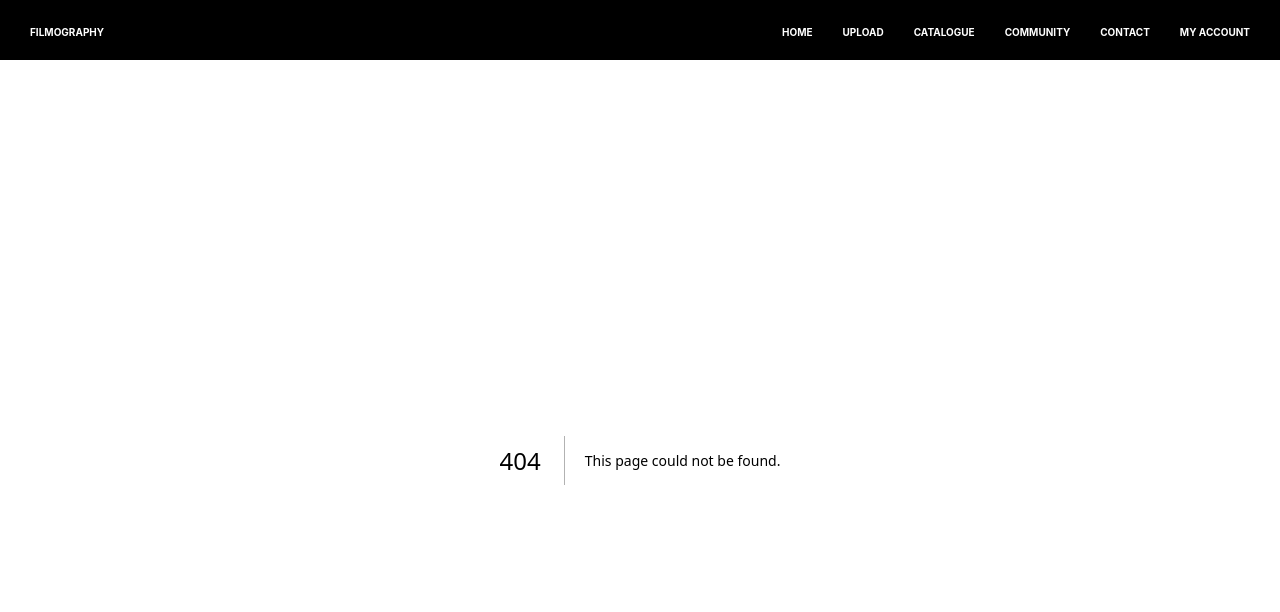
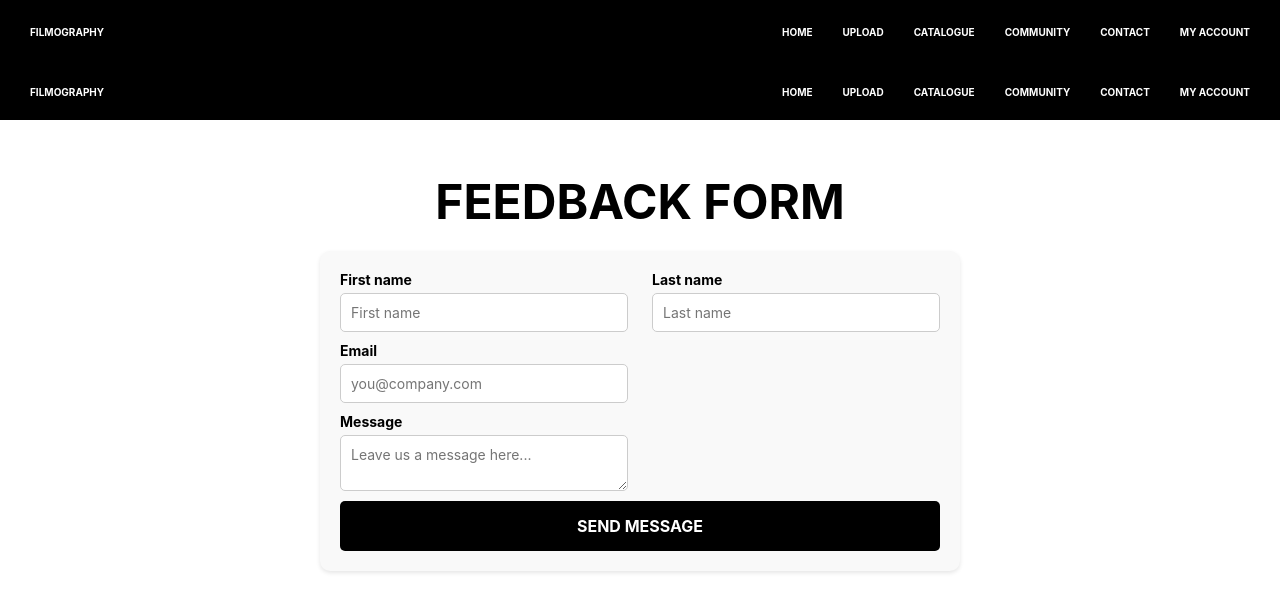
Before and after one commit to nickng9/filmsim, a Next.js app in the folder frontend/: page /contact in a window 1280 px wide. Before the commit this address had no page. Shown: the top 612 px of the page. Built offline with nearby package versions, Linux system fonts and the light colour scheme.

Commit message:
adding foundational work for contact form

```diff
--- /dev/null
+++ b/frontend/src/app/contact/ContactForm.tsx
@@ -0,0 +1,31 @@
+// src/app/contact/ContactForm.tsx
+import React from 'react';
+import styles from '../../styles/ContactForm.module.css';
+
+const ContactForm: React.FC = () => {
+  return (
+    <form className={styles.form}>
+      <div className={styles.formGroup}>
+        <div className={styles.inputGroup}>
+          <label htmlFor="firstName">First name</label>
+          <input type="text" id="firstName" name="firstName" placeholder="First name" />
+        </div>
+        <div className={styles.inputGroup}>
+          <label htmlFor="lastName">Last name</label>
+          <input type="text" id="lastName" name="lastName" placeholder="Last name" />
+        </div>
+      </div>
+      <div className={styles.inputGroup}>
+        <label htmlFor="email">Email</label>
+        <input type="email" id="email" name="email" placeholder="you@company.com" />
+      </div>
+      <div className={styles.inputGroup}>
+        <label htmlFor="message">Message</label>
+        <textarea id="message" name="message" placeholder="Leave us a message here..."></textarea>
+      </div>
+      <button type="submit" className={styles.submitButton}>Send message</button>
+    </form>
+  );
+};
+
+export default ContactForm;
--- /dev/null
+++ b/frontend/src/app/contact/layout.tsx
@@ -0,0 +1,14 @@
+// src/app/contact/layout.tsx
+import '../globals.css';
+import Navbar from '../components/Navbar';
+
+export default function ContactLayout({ children }) {
+  return (
+    <html lang="en">
+      <body>
+        <Navbar />
+        {children}
+      </body>
+    </html>
+  );
+}
--- /dev/null
+++ b/frontend/src/app/contact/page.tsx
@@ -0,0 +1,15 @@
+// src/app/contact/page.tsx
+import React from 'react';
+import ContactForm from './ContactForm';
+import styles from '../../styles/ContactForm.module.css';
+
+const ContactPage: React.FC = () => {
+  return (
+    <div className={styles.container}>
+      <h1 className={styles.title}>FEEDBACK FORM</h1>
+      <ContactForm />
+    </div>
+  );
+};
+
+export default ContactPage;
--- /dev/null
+++ b/frontend/src/styles/ContactForm.module.css
@@ -0,0 +1,72 @@
+/* src/styles/ContactForm.module.css */
+.container {
+    display: flex;
+    flex-direction: column;
+    align-items: center;
+    padding: 20px;
+  }
+
+  .title {
+    font-family: 'Inter', sans-serif;
+    font-size: 48px;
+    font-weight: bold;
+    text-transform: uppercase;
+    margin-bottom: 20px;
+  }
+
+  .form {
+    display: flex;
+    flex-direction: column;
+    width: 100%;
+    max-width: 600px;
+    padding: 20px;
+    background-color: #f9f9f9;
+    border-radius: 10px;
+    box-shadow: 0 2px 4px rgba(0, 0, 0, 0.1);
+  }
+
+  .formGroup {
+    display: flex;
+    justify-content: space-between;
+  }
+
+  .inputGroup {
+    display: flex;
+    flex-direction: column;
+    width: 48%;
+  }
+
+  .inputGroup label {
+    margin-bottom: 5px;
+    font-family: 'Inter', sans-serif;
+    font-size: 14px;
+    font-weight: bold;
+  }
+
+  .inputGroup input,
+  .inputGroup textarea {
+    padding: 10px;
+    font-family: 'Inter', sans-serif;
+    font-size: 14px;
+    border: 1px solid #ccc;
+    border-radius: 5px;
+    margin-bottom: 10px;
+  }
+
+  .submitButton {
+    background-color: black;
+    color: white;
+    font-family: 'Inter', sans-serif;
+    font-size: 16px;
+    font-weight: bold;
+    text-transform: uppercase;
+    padding: 15px;
+    border: none;
+    border-radius: 5px;
+    cursor: pointer;
+    transition: background-color 0.3s ease;
+  }
+
+  .submitButton:hover {
+    background-color: #333;
+  }
```
